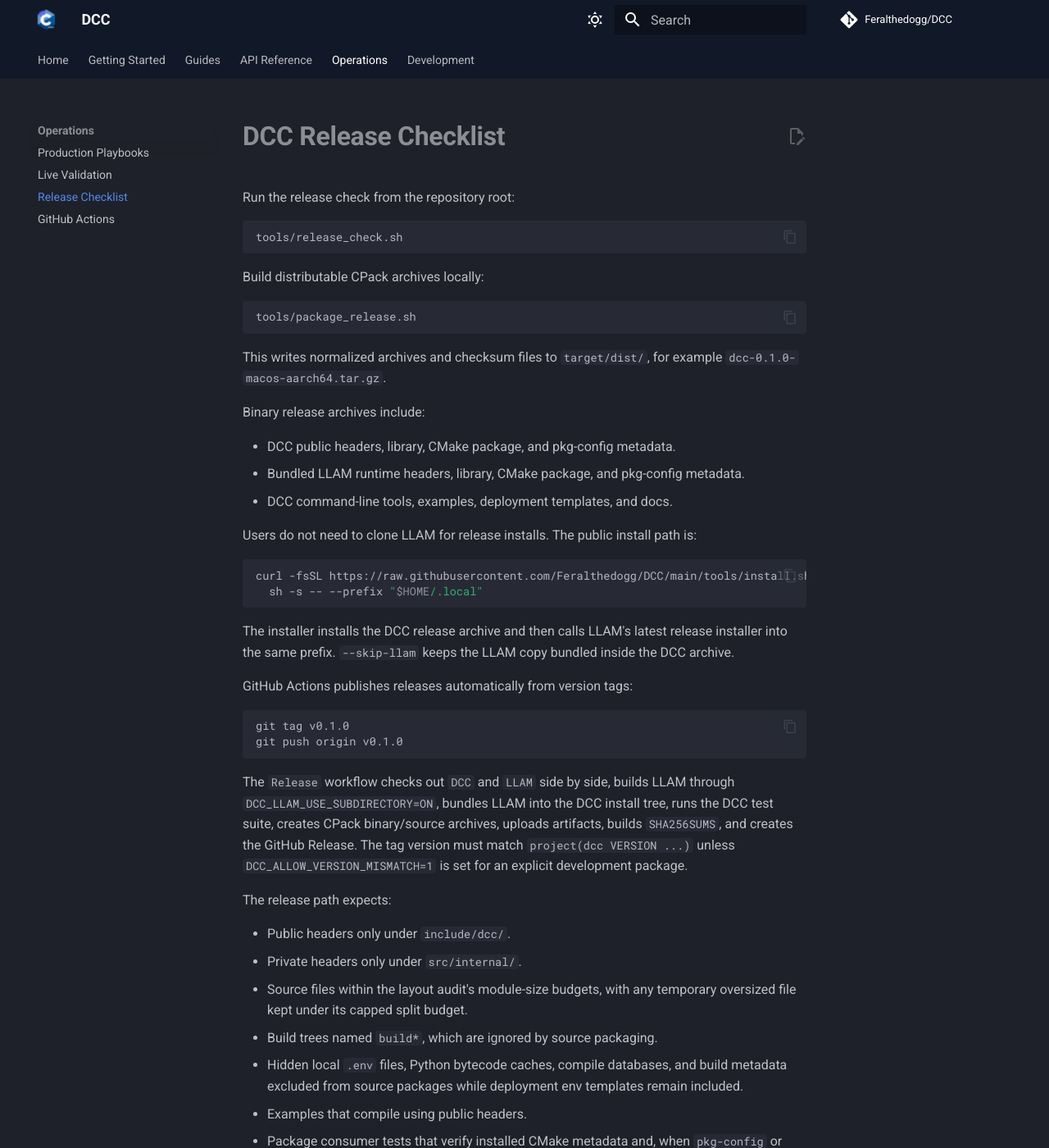
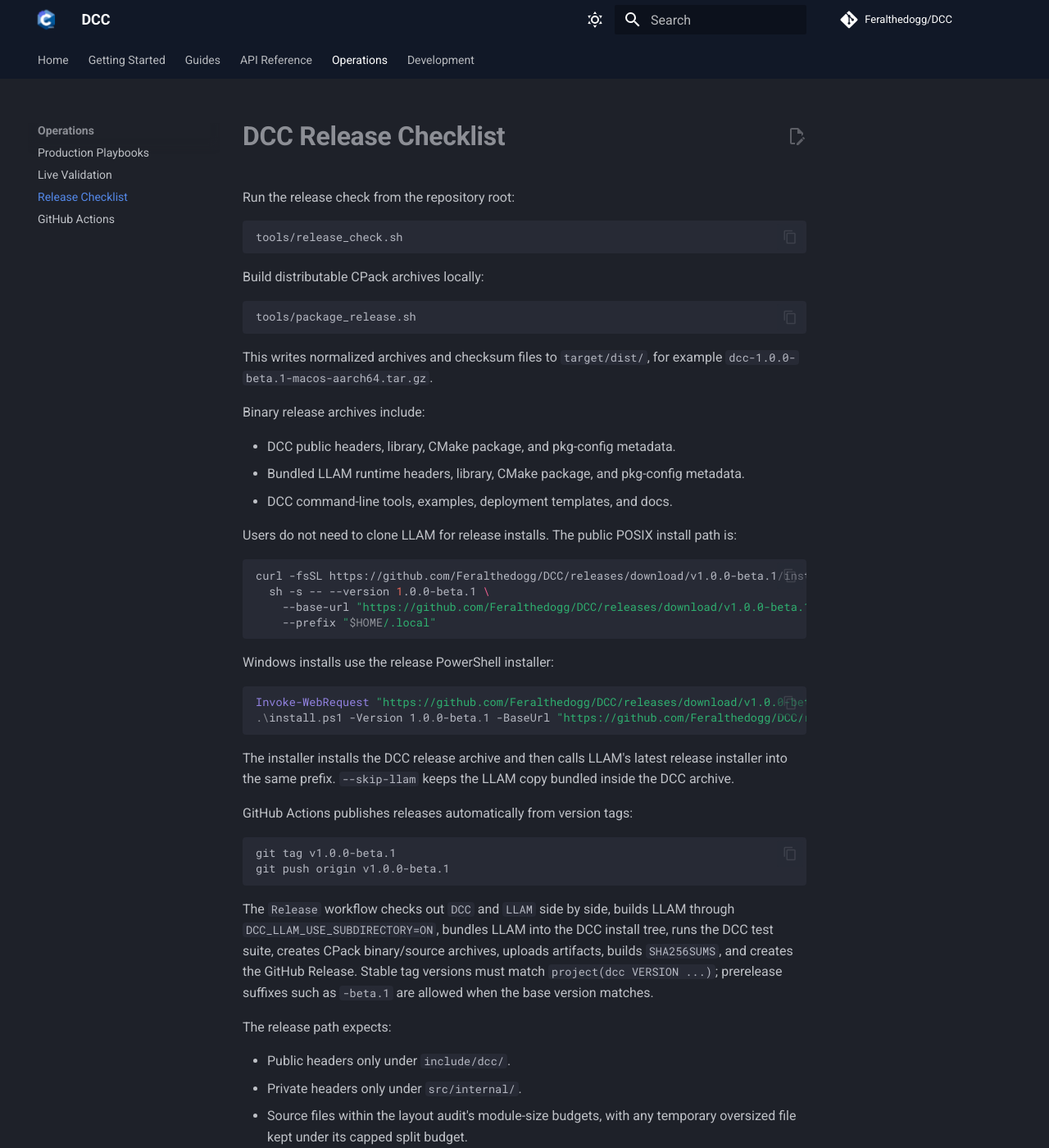
Before and after one commit to Feralthedogg/DCC, an MkDocs documentation site: the page built from docs/release.md, in a window 1280 px wide and 1400 px high. Shown: the whole window at 82% size. Built offline with MkDocs 1.6.1 and Material for MkDocs 9.7.7, drawn with Linux system fonts in a browser that asks for light colours; comment, search, counter and statistics services are not loaded.

Commit message:
Prepare DCC 1.0.0 beta release

````diff
--- a/CMakeLists.txt
+++ b/CMakeLists.txt
@@ -1,7 +1,7 @@
 cmake_minimum_required(VERSION 3.20)
 
 project(dcc
-    VERSION 0.1.0
+    VERSION 1.0.0
     DESCRIPTION "Discord C Client"
     LANGUAGES C
 )
--- a/docs/release.md
+++ b/docs/release.md
@@ -13,7 +13,7 @@
 ```
 
 This writes normalized archives and checksum files to `target/dist/`, for
-example `dcc-0.1.0-macos-aarch64.tar.gz`.
+example `dcc-1.0.0-beta.1-macos-aarch64.tar.gz`.
 
 Binary release archives include:
 
@@ -21,11 +21,21 @@
 - Bundled LLAM runtime headers, library, CMake package, and pkg-config metadata.
 - DCC command-line tools, examples, deployment templates, and docs.
 
-Users do not need to clone LLAM for release installs. The public install path is:
+Users do not need to clone LLAM for release installs. The public POSIX install
+path is:
 
 ```sh
-curl -fsSL https://raw.githubusercontent.com/Feralthedogg/DCC/main/tools/install.sh |
-  sh -s -- --prefix "$HOME/.local"
+curl -fsSL https://github.com/Feralthedogg/DCC/releases/download/v1.0.0-beta.1/install.sh |
+  sh -s -- --version 1.0.0-beta.1 \
+    --base-url "https://github.com/Feralthedogg/DCC/releases/download/v1.0.0-beta.1" \
+    --prefix "$HOME/.local"
+```
+
+Windows installs use the release PowerShell installer:
+
+```powershell
+Invoke-WebRequest "https://github.com/Feralthedogg/DCC/releases/download/v1.0.0-beta.1/install.ps1" -OutFile install.ps1
+.\install.ps1 -Version 1.0.0-beta.1 -BaseUrl "https://github.com/Feralthedogg/DCC/releases/download/v1.0.0-beta.1" -Prefix "$env:LOCALAPPDATA\DCC"
 ```
 
 The installer installs the DCC release archive and then calls LLAM's latest
@@ -35,16 +45,16 @@
 GitHub Actions publishes releases automatically from version tags:
 
 ```sh
-git tag v0.1.0
-git push origin v0.1.0
+git tag v1.0.0-beta.1
+git push origin v1.0.0-beta.1
 ```
 
 The `Release` workflow checks out `DCC` and `LLAM` side by side, builds LLAM
 through `DCC_LLAM_USE_SUBDIRECTORY=ON`, bundles LLAM into the DCC install tree,
 runs the DCC test suite, creates CPack binary/source archives, uploads artifacts,
-builds `SHA256SUMS`, and creates the GitHub Release. The tag version must match
-`project(dcc VERSION ...)` unless `DCC_ALLOW_VERSION_MISMATCH=1` is set for an
-explicit development package.
+builds `SHA256SUMS`, and creates the GitHub Release. Stable tag versions must
+match `project(dcc VERSION ...)`; prerelease suffixes such as `-beta.1` are
+allowed when the base version matches.
 
 The release path expects:
 
````
Also changed, not shown: docs/deployment/github-actions.md (+3 -3 lines), 6 other files.
